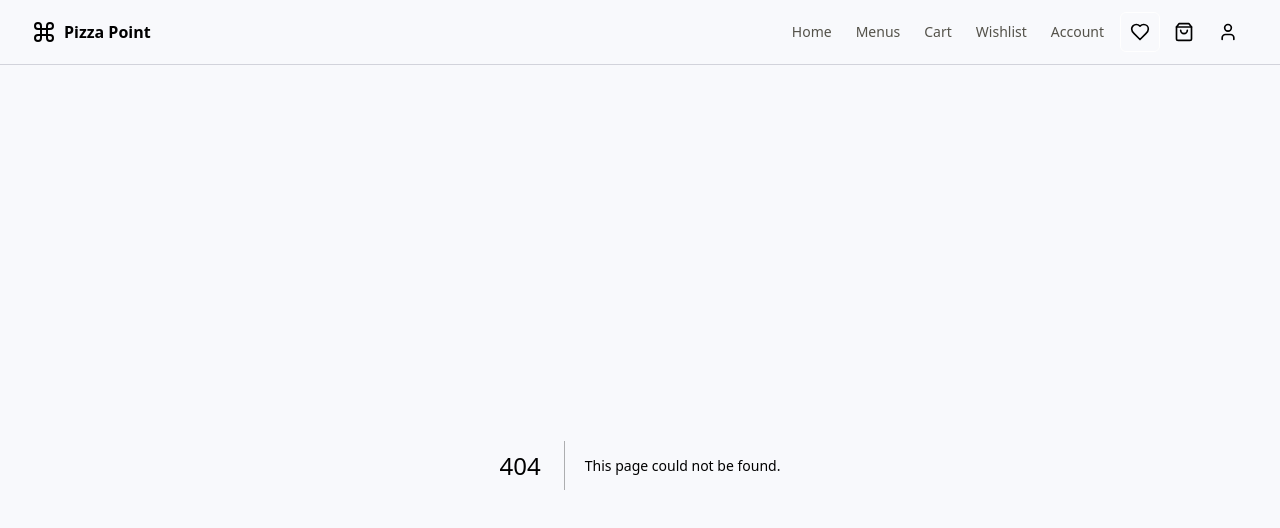
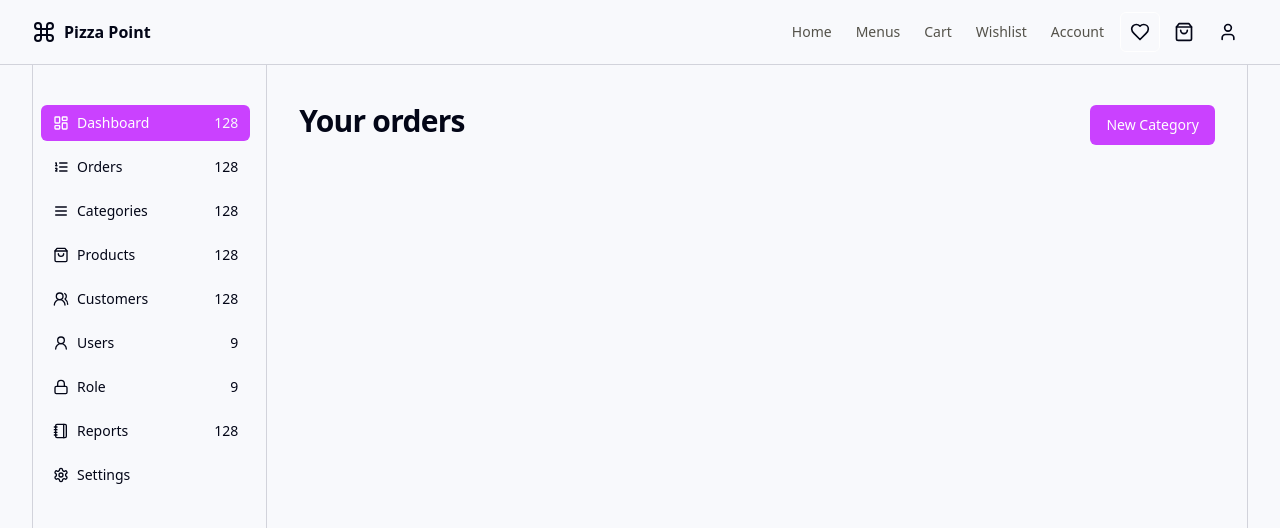
Before and after one commit to sunilgawai/www.pizzapoint.com, a Next.js app: page /orders in a window 1280 px wide. Before the commit this address had no page. Shown: the top 528 px of the page. Built offline with nearby package versions, Linux system fonts and the light colour scheme.

Commit message:
categories & orders page

```diff
--- /dev/null
+++ b/src/app/(admin)/categories/page.tsx
@@ -0,0 +1,27 @@
+import { Button } from '@/components/ui/button';
+import { ScrollArea } from '@/components/ui/scroll-area';
+import React from 'react'
+
+const Categories = () => {
+  return (
+    <ScrollArea>
+      <div className='flex-1 space-y-4 p-4 md:p-8 pt-6'>
+        <div className="flex items-center justify-between space-y-2">
+          <h2 className="text-3xl font-semibold tracking-tight">
+            Categories
+          </h2>
+          <div className="hidden md:flex items-center space-x-2">
+            <Button>New Category</Button>
+          </div>
+        </div>
+
+        {/* Main Area  */}
+        <div className="grid gap-4 md:grid-cols-2 lg:grid-cols-4">
+
+        </div>
+      </div>
+    </ScrollArea>
+  )
+}
+
+export default Categories;
--- /dev/null
+++ b/src/app/(admin)/orders/page.tsx
@@ -0,0 +1,27 @@
+import { Button } from '@/components/ui/button';
+import { ScrollArea } from '@/components/ui/scroll-area';
+import React from 'react'
+
+const Orders = () => {
+  return (
+    <ScrollArea>
+      <div className='flex-1 space-y-4 p-4 md:p-8 pt-6'>
+        <div className="flex items-center justify-between space-y-2">
+          <h2 className="text-3xl font-semibold tracking-tight">
+            Your orders
+          </h2>
+          <div className="hidden md:flex items-center space-x-2">
+            <Button>New Category</Button>
+          </div>
+        </div>
+
+        {/* Main Area  */}
+        <div className="grid gap-4 md:grid-cols-2 lg:grid-cols-4">
+
+        </div>
+      </div>
+    </ScrollArea>
+  )
+}
+
+export default Orders;
--- a/src/components/admin/admin-navigation.tsx
+++ b/src/components/admin/admin-navigation.tsx
@@ -1,5 +1,4 @@
 "use client"
-
 import Link from "next/link"
 import { LucideIcon, LayoutDashboardIcon, Settings, Notebook, User2, MenuIcon, ShoppingBag, UsersRoundIcon, ListOrdered, LockIcon } from "lucide-react"
 
@@ -10,7 +9,6 @@ import {
     TooltipContent,
     TooltipTrigger,
 } from "@/components/ui/tooltip";
-import { LockClosedIcon } from "@radix-ui/react-icons"
 
 interface NavProps {
     isCollapsed?: boolean
@@ -24,6 +22,7 @@ interface NavProps {
 
 interface ILinks {
     title: string
+    href: string
     label?: string
     icon: LucideIcon
     variant: "default" | "ghost"
@@ -31,54 +30,63 @@ interface ILinks {
 const links: ILinks[] = [
     {
         title: "Dashboard",
+        href: "/dashboard",
         label: "128",
         icon: LayoutDashboardIcon,
         variant: "default",
     },
     {
         title: "Orders",
+        href: "/orders",
         label: "128",
         icon: ListOrdered,
         variant: "ghost",
     },
     {
         title: "Categories",
+        href: "/categories",
         label: "128",
         icon: MenuIcon,
         variant: "ghost",
     },
     {
         title: "Products",
+        href: "/products",
         label: "128",
         icon: ShoppingBag,
         variant: "ghost",
     },
     {
         title: "Customers",
+        href: "/customers",
         label: "128",
         icon: UsersRoundIcon,
         variant: "ghost",
     },
     {
         title: "Users",
+        href: "/users",
         label: "9",
         icon: User2,
         variant: "ghost",
     },
     {
         title: "Role",
+        href: "/roles",
         label: "9",
         icon: LockIcon,
         variant: "ghost",
     },
     {
         title: "Reports",
+        href: "/reports",
         label: "128",
         icon: Notebook,
         variant: "ghost",
     },
     {
         title: "Settings",
+        href: "/settings",
         label: "",
         icon: Settings,
         variant: "ghost",
@@ -98,7 +106,7 @@ const AdminNavigation = ({ isCollapsed }: NavProps) => {
                             <Tooltip key={index} delayDuration={0}>
                                 <TooltipTrigger asChild>
                                     <Link
-                                        href="#"
+                                        href={link.href}
                                         className={cn(
                                             buttonVariants({ variant: link.variant, size: "icon" }),
                                             "h-9 w-9",
@@ -122,7 +130,7 @@ const AdminNavigation = ({ isCollapsed }: NavProps) => {
                         ) : (
                             <Link
                                 key={index}
-                                href="#"
+                                href={link.href}
                                 className={cn(
                                     buttonVariants({ variant: link.variant, size: "sm" }),
                                     link.variant === "default" &&
```
Also changed, not shown: src/app/(admin)/dashboard/page.tsx (renamed from src/app/(admin)/protected/dashboard/page.tsx).
